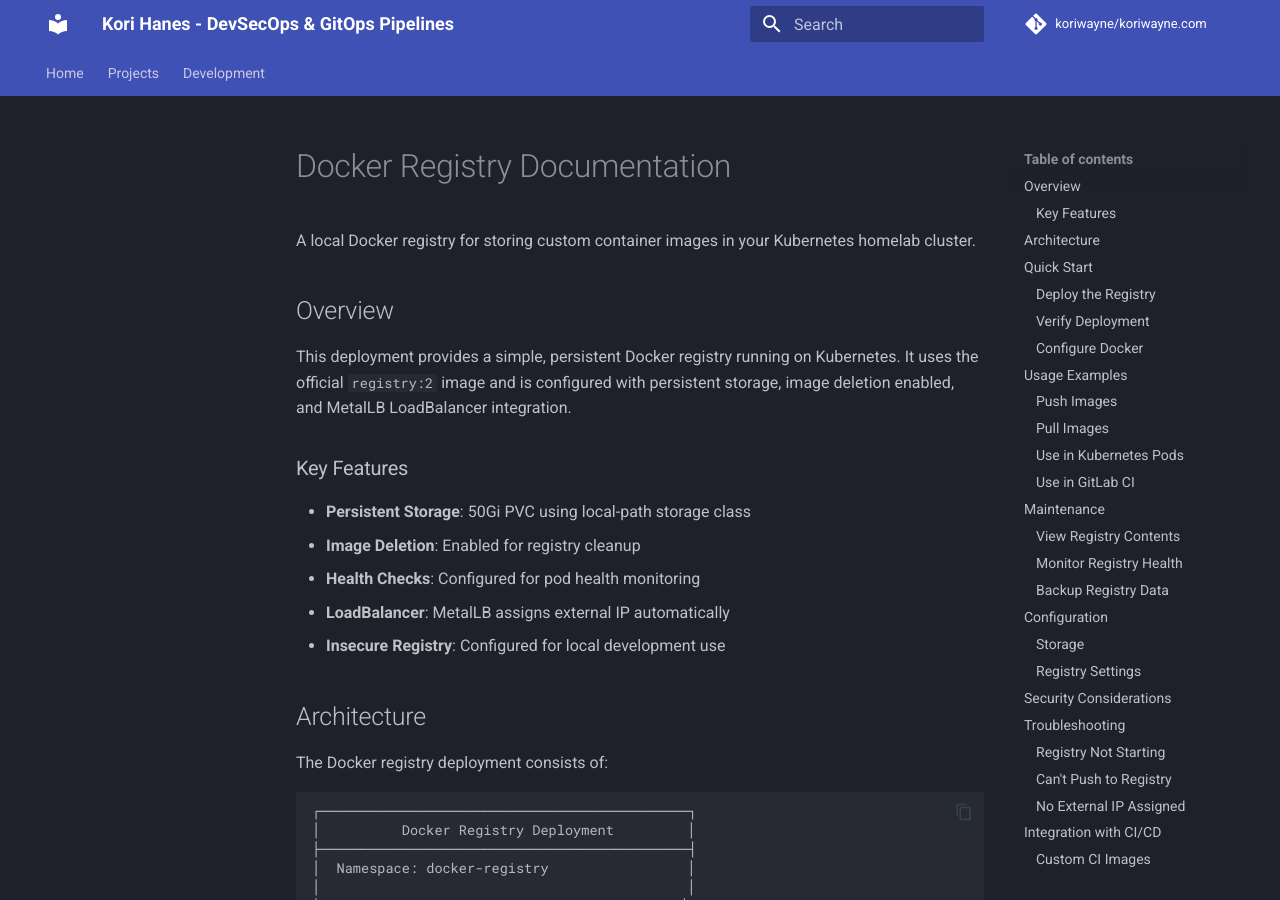
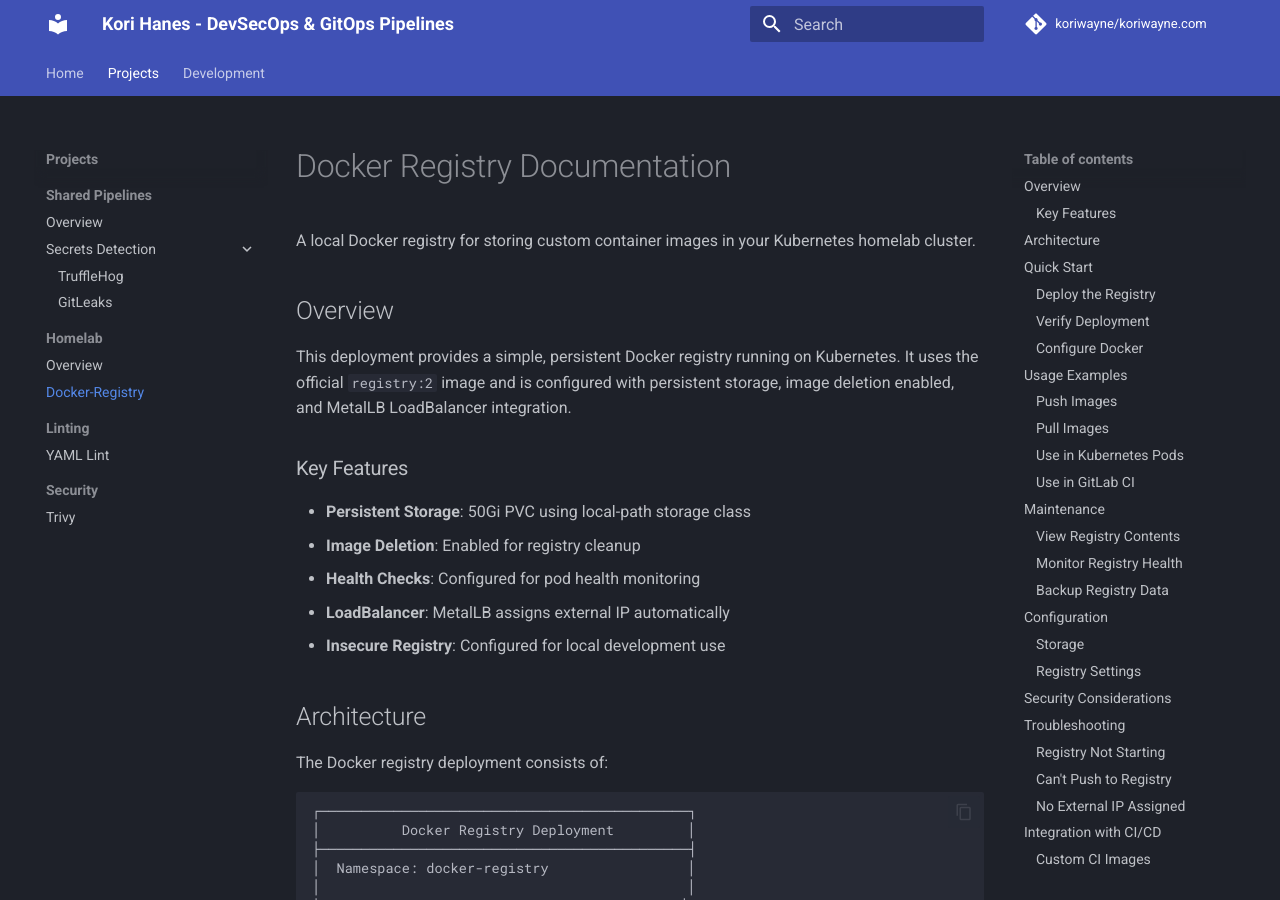
Before and after one commit to KurhyWns/koriwayne.com, an MkDocs documentation site: the page built from docs/docker-registry/index.md, in a window 1280 px wide and 900 px high. Built offline with MkDocs 1.6.1 and Material for MkDocs 9.7.7, drawn with Linux system fonts in a browser that asks for light colours; comment, search, counter and statistics services are not loaded.

Commit message:
docker registry

```diff
--- a/mkdocs.yml
+++ b/mkdocs.yml
@@ -39,10 +39,8 @@ nav:
               - TruffleHog: shared-pipelines/secrets-detection/trufflehog.md
               - GitLeaks: shared-pipelines/secrets-detection/gitleaks.md
       - Homelab:
-          - Overview: homelab/index.md
-          - Gitea: homelab/gitea.md
-          - MetalLB: homelab/metallb.md
-          - ArgoCD: homelab/argocd.md
+          - Overview: projects/homelab/index.md
+          - Docker-Registry: docker-registry/index.md
       - Linting:
           - YAML Lint: shared-pipelines/linting/yaml-lint.md
       - Security:
```
